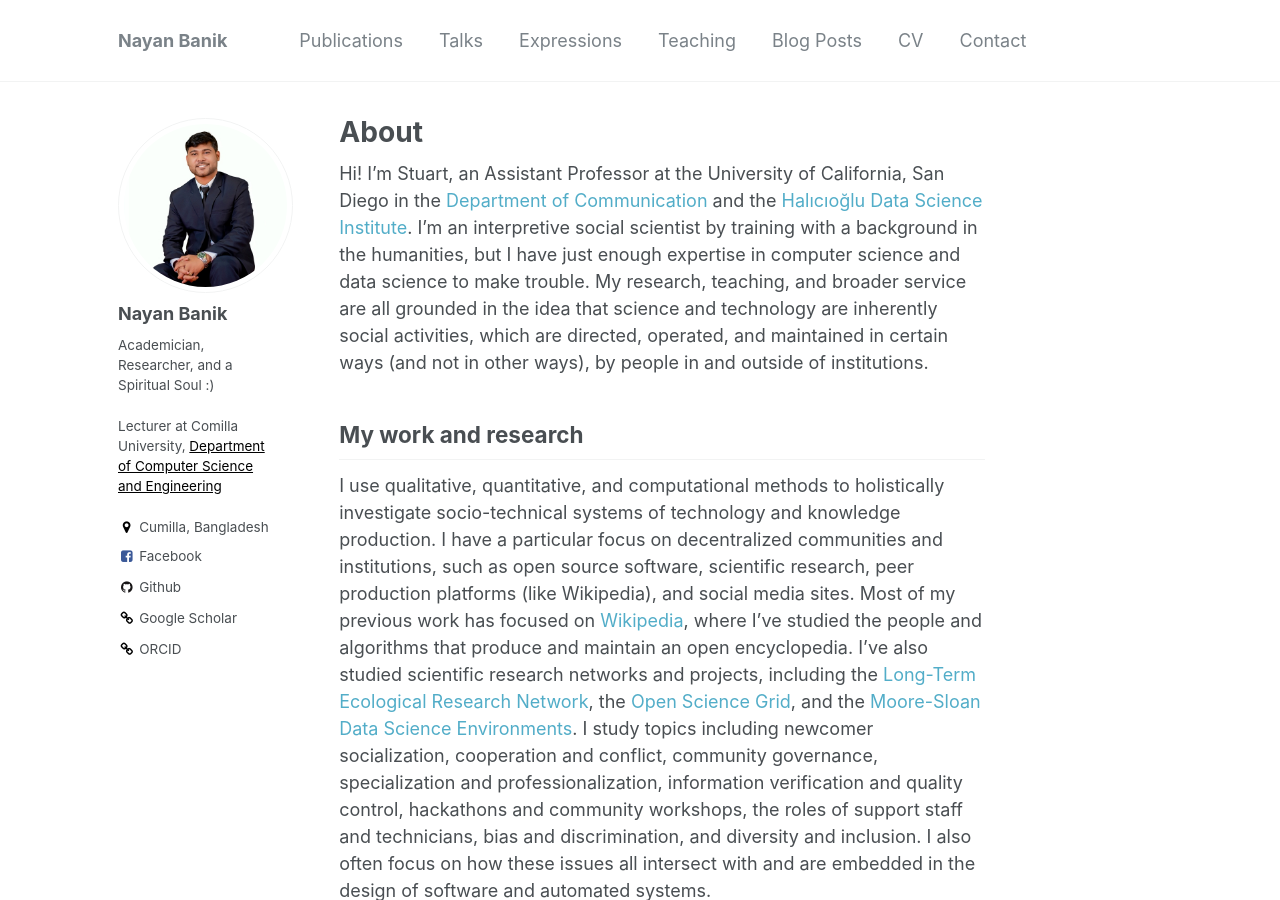
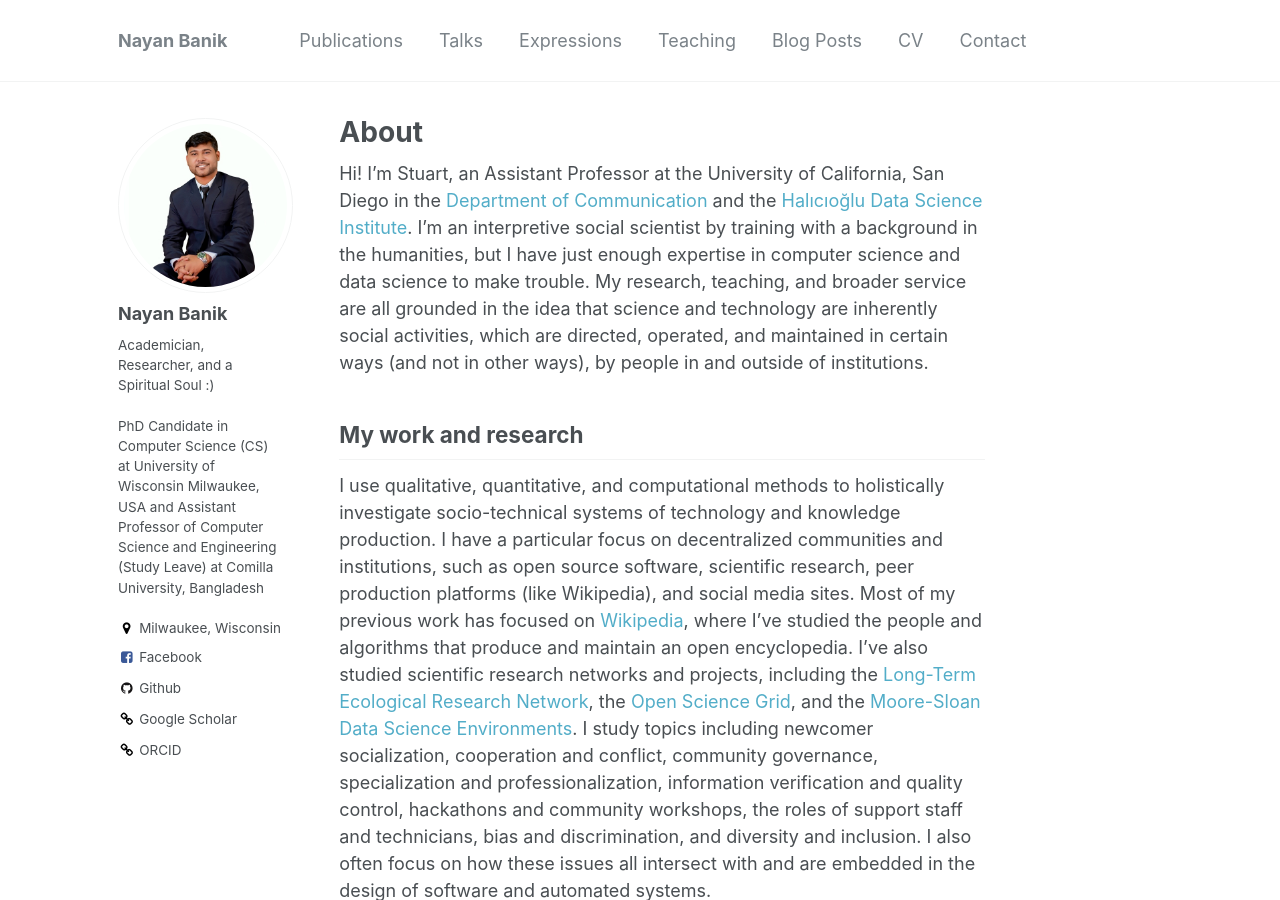
Before and after one commit to nayanbanik/nayanbanik.github.io, a Jekyll site: the page built from _pages/about.md, in a window 1280 px wide and 900 px high. Built offline with Jekyll 4.4.1, drawn with Linux system fonts in a browser that asks for light colours.

Commit message:
Update _config.yml

```diff
--- a/_config.yml
+++ b/_config.yml
@@ -16,7 +16,7 @@ baseurl                  : "" # the subpath of your site, e.g. "/blog"
 repository               : "nayanbanik/nayanbanik.github.io"
 teaser                   :  # filename of teaser fallback teaser image placed in /images/, .e.g. "500x300.png"
 breadcrumbs              : false # true, false (default)
-seo_description          : "Site for Nayan Banik, Lecturer of Computer Science and Engineering at Comilla University, Bangladesh"
+seo_description          : "Site for Nayan Banik, PhD Candidate in Computer Science (CS) at University of Wisconsin Milwaukee (UWM) and Assistant Professor of Computer Science and Engineering (Study Leave) at Comilla University, Bangladesh"
 words_per_minute         : 160
 comments:
   provider               : # false (default), "disqus", "discourse", "facebook", "google-plus", "staticman", "custom"
@@ -81,8 +81,8 @@ analytics:
 author:
   name             : "Nayan Banik"
   avatar           : "nayan.png"
-  bio              : "Academician, Researcher, and a Spiritual Soul :) <br> <br> Lecturer at Comilla University, <a style='color: black;' href='http://cou.ac.bd/cse'>Department of Computer Science and Engineering</a>"
-  location         : "Cumilla, Bangladesh"
+  bio              : "Academician, Researcher, and a Spiritual Soul :) <br> <br> PhD Candidate in Computer Science (CS) at University of Wisconsin Milwaukee, USA and Assistant Professor of Computer Science and Engineering (Study Leave) at Comilla University, Bangladesh"
+  location         : "Milwaukee, Wisconsin"
   employer         :
   pubmed           :
   googlescholar    : "https://scholar.google.com/citations?hl=en&user=B3f6-HQAAAAJ"
```
